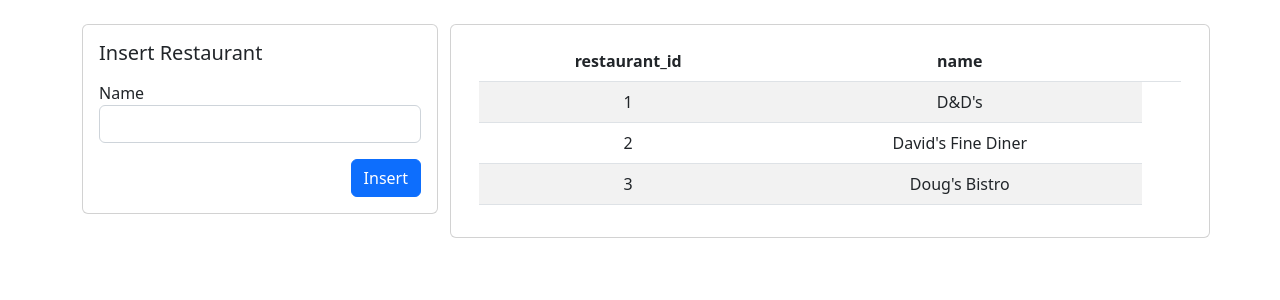
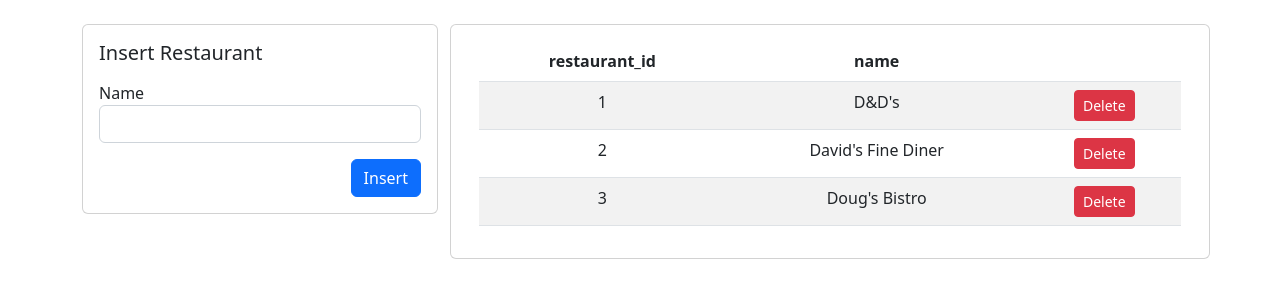
Before and after one commit to djleedke/osu-cs340-portfolio-course-project, a Flask app: page /restaurants in a window 1280 px wide. Shown: the part 56-356 px from the top of the page. Run offline with Flask 2, Linux system fonts and the light colour scheme; data comes from the database, SQL or seed files in the repository; data that the repository does not hold is empty; some libraries are stand-ins or nearby versions.

Commit message:
Update restaurants.html
Added Delete button and link to delete restaurant modal

```diff
--- a/templates/pages/restaurants.html
+++ b/templates/pages/restaurants.html
@@ -37,6 +37,9 @@
                         <tr>
                             <td>{{ row.restaurant_id }}</td>
                             <td>{{ row.name }}</td>
+                            <td>
+                                    <button type="button" class="btn btn-danger btn-sm" data-bs-toggle="modal" data-bs-target="#deleteRestaurantModal" onclick="document.getElementById('delete-restaurant-id').value='{{row.restaurant_id}}';">Delete</button>
+                            </td>
                         </tr>
                         {% endfor %}
                     </tbody>
```
